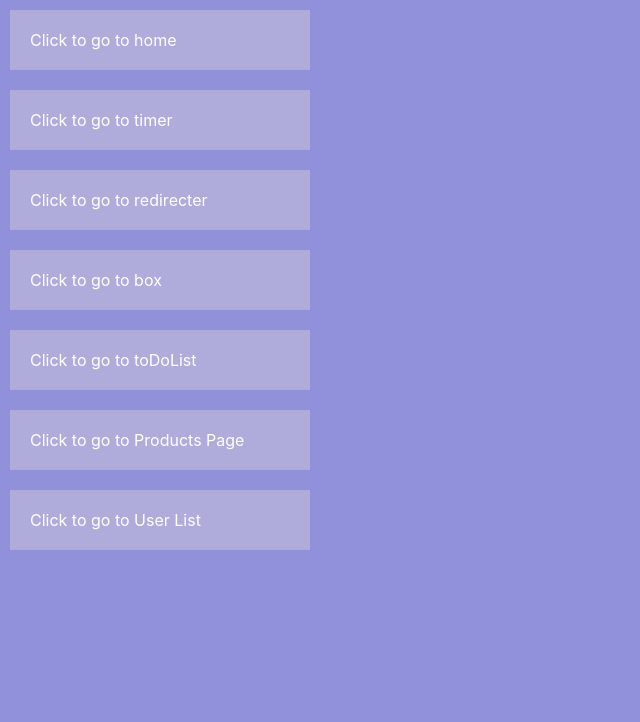
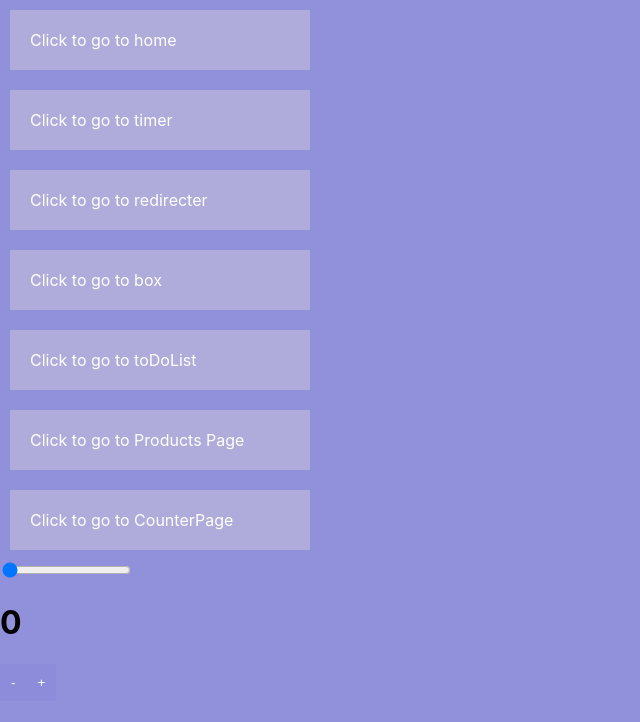
Before and after one commit to ElmiraDzhy/ReactIntro, a React (Create React App) app: page /counterPage in a window 1280 px wide. Shown: the top 722 px of the page, without its empty margins (0-640 px from the left). Built offline with nearby package versions, Linux system fonts and the light colour scheme.

Commit message:
Add shouldComponentUpdate example

```diff
--- a/src/App.js
+++ b/src/App.js
@@ -6,13 +6,29 @@ import Box from './components/Box';
 import ToDoList from './components/ToDoList';
 import ProductsPage from './components/ProductsPage';
 import UserList from './components/UserList';
-import Redirect from './components/Redirecter'
-
+import Redirecter from './components/Redirecter';
+import CounterPage from './components/pages/CounterPage'
 class App extends React.Component {
   render() {
     return (
       <BrowserRouter>
         {/**Routes - Переключатель (Switch) */}
+
+        <nav>
+          <Link to="/">Click to go to home</Link>
+
+          <Link to="/timer">Click to go to timer</Link>
+
+          <Link to="/redirecter">Click to go to redirecter</Link>
+
+          <Link to="/box">Click to go to box</Link>
+
+          <Link to="/toDoList">Click to go to toDoList</Link>
+
+          <Link to="/products">Click to go to Products Page</Link>
+
+          <Link to="/counterPage">Click to go to CounterPage</Link>
+        </nav>
 
         <Routes>
           {/**Route- одна из дорог */}
@@ -28,24 +44,8 @@ class App extends React.Component {
 
           <Route path="/userList" element={<UserList />}></Route>
 
-          <Route path="/redirecter" element={<Redirect />}></Route>
+          <Route path="/counterPage" element={<CounterPage />}></Route>
         </Routes>
-
-        <nav>
-          <Link to="/">Click to go to home</Link>
-
-          <Link to="/timer">Click to go to timer</Link>
-
-          <Link to="/redirecter">Click to go to redirecter</Link>
-
-          <Link to="/box">Click to go to box</Link>
-
-          <Link to="/toDoList">Click to go to toDoList</Link>
-
-          <Link to="/products">Click to go to Products Page</Link>
-
-          <Link to="/userList">Click to go to User List</Link>
-        </nav>
       </BrowserRouter>
     );
   }
--- a/src/components/MyComponent/index.jsx
+++ b/src/components/MyComponent/index.jsx
@@ -1,4 +1,5 @@
 import React from 'react';
+import PropTypes from 'prop-types'
 
 class Counter extends React.Component {
   constructor(props){
@@ -16,15 +17,23 @@ class Counter extends React.Component {
 
     if(e.target.name === 'plus'){
       this.setState({
-        counter:  counter + 1,
+        counter:  counter + Number(this.props.step),
       });
 
     }else{
       this.setState({
-        counter:  counter > 0 ? counter - 1: 0,
+        counter:  counter > 0 ? counter - Number(this.props.step): 0,
       });
 
     }
+  }
+
+  shouldComponentUpdate( nextProps, nextState ) {
+    if ( this.props.step !== nextProps.step ) {
+      return false;
+    }
+
+    return true;
   }
 
 
@@ -43,4 +52,11 @@ class Counter extends React.Component {
   }
 }
 
+Counter.propTypes = {
+  step: PropTypes.number,
+}
+
+Counter.defaultProps = {
+  step: 5,
+}
 export default Counter;
--- /dev/null
+++ b/src/components/pages/CounterPage/index.jsx
@@ -0,0 +1,28 @@
+import React, { Component } from 'react'
+import Counter from '../../MyComponent'
+
+export default class CounterPage extends Component {
+
+  constructor(props) {
+    super(props);
+    this.state = {
+      step: 0,
+    }
+  }
+
+  handleChange = ({target: {value, name}}) => {
+    this.setState( {
+      [name]: value,
+    })
+  }
+
+  render() {
+    const {step} = this.state
+    return (
+      <>
+        <input type="range" name='step' value={ step} onChange={this.handleChange}/>
+        <Counter step={ step }  />
+      </>
+      )
+  }
+}
```
